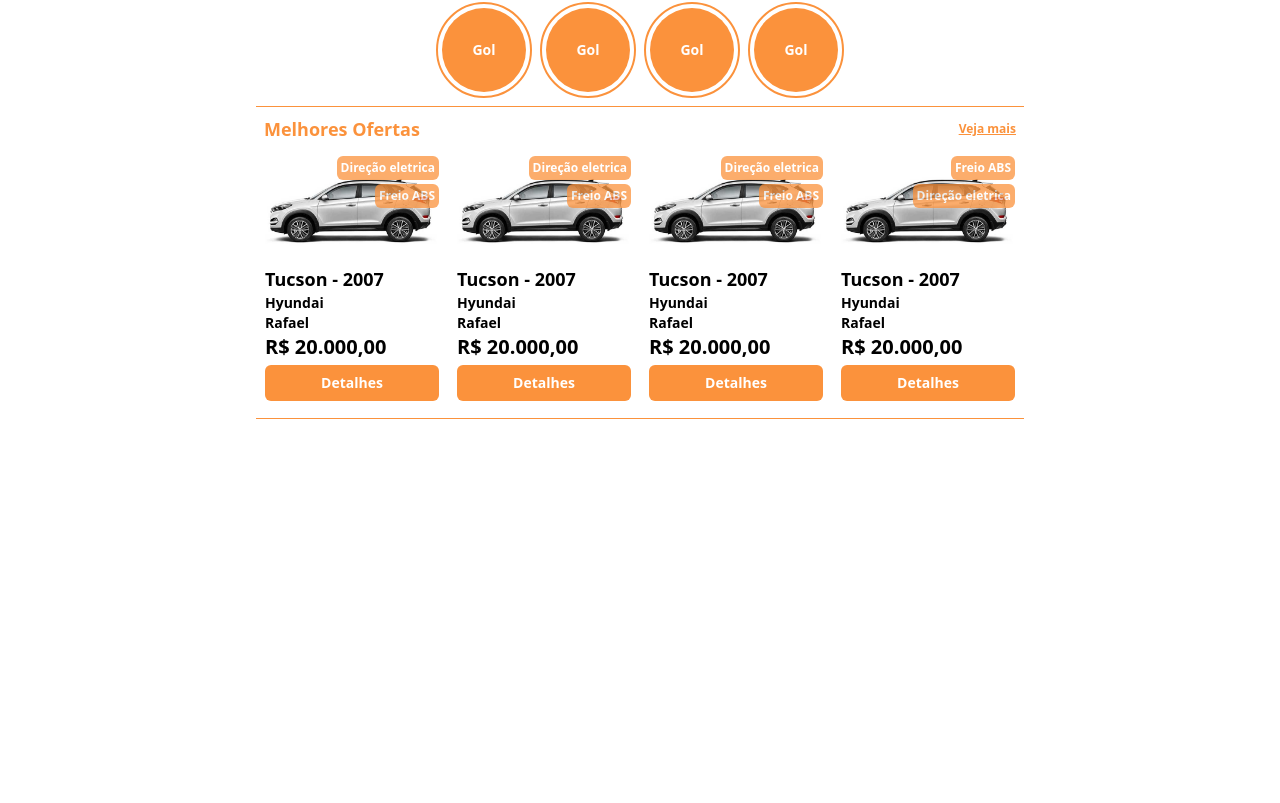
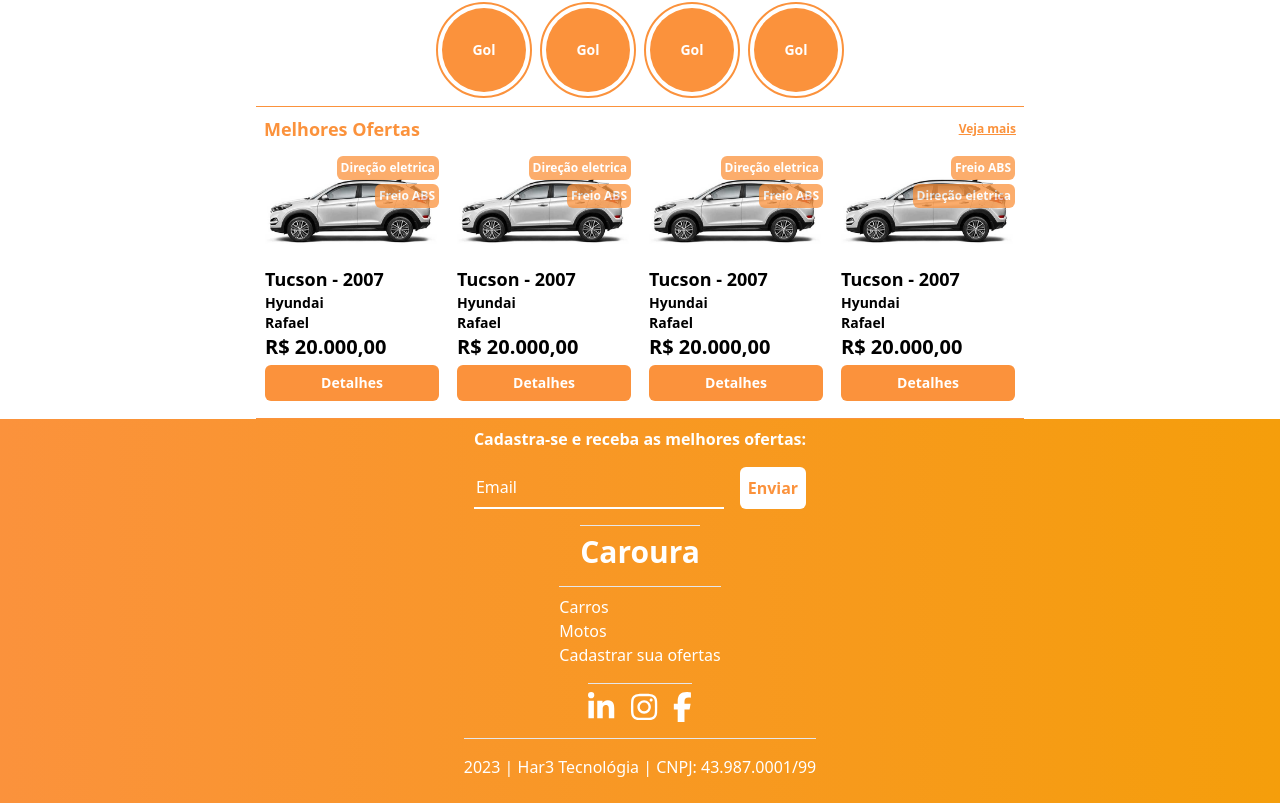
Before and after one commit to rafgrande/caroura-site, a Next.js app: page / in a window 1280 px wide. Shown: the part 525-1328 px from the top of the page. Before the commit the page ends 944 px from the top, so only its background shows below. Built offline with nearby package versions, Linux system fonts and the light colour scheme.

Commit message:
Ajuste no footer

```diff
--- a/app/components/footer/index.tsx
+++ b/app/components/footer/index.tsx
@@ -1,5 +1,41 @@
+import { FontAwesomeIcon } from '@fortawesome/react-fontawesome'
+import { faInstagram, faLinkedinIn, faFacebookF } from '@fortawesome/free-brands-svg-icons'
+
 const Footer = () => (
-    <footer className="flex flex-col bg-gradient-to-r from-orange-400 to-amber-500 text-white divide-y px-4">
+    <>
+        <footer className="flex flex-col bg-gradient-to-r from-orange-400 to-amber-500 text-white divide-y p-2 gap-4 items-center">
+            <section className="flex gap-4 flex-col max-w-lg com">
+                <span className="font-bold">Cadastra-se e receba as melhores ofertas:</span>
+                <form className="flex gap-4">
+                    <label className="block grow">
+                        <input type="text" className="w-full mt-0 block px-0.5 border-0 border-b-2 bg-transparent border-white focus:ring-0 focus:border--orange-600 placeholder:text-white" placeholder="Email" />
+                    </label>
+                    <input type="submit" value={"Enviar"} className="bg-white text-orange-400 rounded-md p-2 font-bold"/>
+                </form>
+            </section>
+            <div className="text-3xl font-bold text-center pt-2">Caroura</div>
+            <section className='pt-2'>
+                <div>
+                    <div>Carros</div>
+                    <div>Motos</div>
+                </div>
+                <div>
+                    Cadastrar sua ofertas
+                </div>
+
+            </section>
+            <section className='flex gap-4 text-3xl pt-2 justify-center'>
+                <FontAwesomeIcon icon={faLinkedinIn} />
+                <FontAwesomeIcon icon={faInstagram} />
+                <FontAwesomeIcon icon={faFacebookF} />
+            </section>
+            <div className="flex justify-center py-4">
+                2023 | Har3 Tecnológia | CNPJ:  43.987.0001/99
+            </div>
+
+        </footer>
+
+    <footer className="hidden flex-col bg-gradient-to-r from-orange-400 to-amber-500 text-white divide-y px-4">
         <div className="py-4 flex gap-4 justify-center items-center">
             <span className="font-bold">Cadastra-se e receba as melhores ofertas:</span>
             <form className="flex gap-2 items-end">
@@ -33,6 +69,7 @@
 
 
     </footer>
+    </>
 )
 
 export default Footer;
--- a/app/layout.tsx
+++ b/app/layout.tsx
@@ -22,7 +22,7 @@
         <main className='grow'>
         {children}
         </main>
-
+        <Footer/>
       </body>
     </html>
   )
--- a/package.json
+++ b/package.json
@@ -10,6 +10,7 @@
   },
   "dependencies": {
     "@fortawesome/fontawesome-svg-core": "^6.4.0",
+    "@fortawesome/free-brands-svg-icons": "^6.4.0",
     "@fortawesome/free-regular-svg-icons": "^6.4.0",
     "@fortawesome/free-solid-svg-icons": "^6.4.0",
     "@fortawesome/react-fontawesome": "^0.2.0",
```
Also changed, not shown: 1 other file (tests, documents, lock files or other folders).
